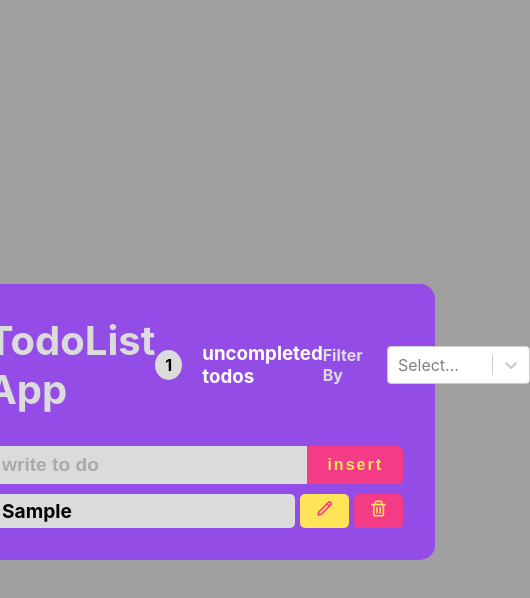
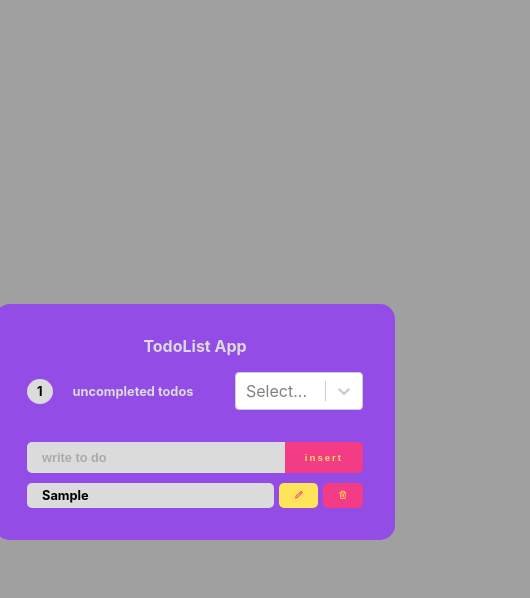
Before and after one commit to armin-bkh/todolistapp-react-js, a React (Create React App) app: page / in a window 390 px wide. Both pictures are taken after typing "Sample" into the empty fields and a click on the button "insert". Shown: the top 598 px of the page, 530 px wide, since content can reach past the window. Built offline with nearby package versions, Linux system fonts and the light colour scheme.

Commit message:
updated css styles for responsive design

```diff
--- a/src/Components/App/App.css
+++ b/src/Components/App/App.css
@@ -6,7 +6,7 @@ body{
 }
 
 .App{
-  width: 50rem;
+  width: 45rem;
   display: flex;
   flex-direction: column;
   align-items: center;
@@ -14,9 +14,9 @@ body{
 
 
 @media only screen and (max-width:1000px){
-  .App { width: 40rem; }
+  .App { width: 30rem; }
 }
 
-@media only screen and (max-width:800px){
-  .App { width: 30rem; }
+@media only screen and (max-width:700px){
+  .App { width: 25rem; }
 }
--- a/src/Components/Filter/Filter.jsx
+++ b/src/Components/Filter/Filter.jsx
@@ -14,7 +14,7 @@ const FilterTodos = ({ filter, setFilter }) => {
     }
 
     return (
-        <SelectBox label="Filter By" setFilter={setFilter} value={filter.value} onChange={changeHandler} options={options}/>
+        <SelectBox setFilter={setFilter} value={filter.value} onChange={changeHandler} options={options}/>
      );
 }
 
--- a/src/Components/NavBar/NavBar.jsx
+++ b/src/Components/NavBar/NavBar.jsx
@@ -6,12 +6,12 @@ const NavBar = ({ unCompleted, onFilter, filter, setFilter }) => {
     <header className={styles.header}>
       <h1 className={styles.AppTitle}>TodoList App</h1>
       {unCompleted ? (
-        <>
         <div className={styles.countContainer}>
+        <div style={{display: 'flex', alignItems: "center"}}>
           <span className={styles.badge}>{unCompleted}</span> <h1 className={styles.title}>uncompleted todos</h1>
         </div>
           <FilterTodos filter={filter} setFilter={setFilter} onFilter={onFilter}/>
-          </>
+          </div>
       ) : (
         <>
           <h1 className={styles.title}>write your today todos!</h1>
--- a/src/Components/NavBar/NavBar.module.scss
+++ b/src/Components/NavBar/NavBar.module.scss
@@ -5,11 +5,14 @@ $trash: #F43B86;
     display: flex;
     align-items: center;
     justify-content: space-between;
+    flex-direction: column;
     margin-bottom: 2rem;
 
     .countContainer {
         display: flex;
         align-items: center;
+        justify-content: space-between;
+        width: 100%;
 
         .badge {
             padding: 5px 10px;
@@ -18,17 +21,34 @@ $trash: #F43B86;
             margin-right: 20px;
             border-radius: 50%;
             font-weight: bold;
+            font-size: .8rem;
         }
 
-        .title {
-            font-weight: bold;
-        }
+
 
 
     }
 
+    .title {
+        font-weight: bold;
+        color: $bg;
+
+        @media only screen and (max-width:1000px){
+            font-size: .8rem;
+        }
+    }
+
     .AppTitle {
         color: $bg;
-        font-size: 2.5rem;
+        margin-bottom: 1rem;
+        font-size: 2rem;
+
+        @media only screen and (max-width:1000px){
+            font-size: 1.5rem;
+        }
+
+        @media only screen and (max-width:800px){
+            font-size: 1rem;
+        }
     }
 }
--- a/src/Components/TodoForm/TodoForm.module.scss
+++ b/src/Components/TodoForm/TodoForm.module.scss
@@ -22,6 +22,10 @@ $btn-bg: #F43B86;
         font-weight: bold;
         border-radius: 5px 0 0 5px;
 
+        @media only screen and (max-width:700px){
+        font-size: .8rem;
+        }
+
         &::placeholder {
             color: rgb(170, 170, 170);
         }
@@ -37,6 +41,10 @@ $btn-bg: #F43B86;
         font-size: 1rem;
         font-weight: bold;
         border-radius: 0 5px 5px 0;
+
+        @media only screen and (max-width:700px){
+            font-size: .6rem;
+        }
     }
 
     .checkBtn {
@@ -48,5 +56,9 @@ $btn-bg: #F43B86;
         border-radius: 0 5px 5px 0;
         font-weight: bold;
         padding: 5px 15px;
+
+        @media only screen and (max-width:700px){
+            font-size: .8rem;
+        }
     }
 }
--- a/src/Components/TodoItem/TodoItem.module.scss
+++ b/src/Components/TodoItem/TodoItem.module.scss
@@ -17,6 +17,10 @@ $item-bg: #dbdbdb;
         font-size: 1.2rem;
         color: #000;
         font-weight: bold;
+
+        @media only screen and (max-width:700px){
+            font-size: .8rem;
+        }
     }
 
     .isCompleted {
@@ -31,6 +35,10 @@ $item-bg: #dbdbdb;
         outline: none;
         border-radius: 5px;
         font-size: 1.2rem;
+
+        @media only screen and (max-width:700px){
+            font-size: .6rem;
+        }
     }
 
     .todoITemPencil {
--- a/src/Components/common/SelectBox/SelectBox.jsx
+++ b/src/Components/common/SelectBox/SelectBox.jsx
@@ -1,12 +1,9 @@
 import Select from 'react-select';
 import styles from './SelectBox.module.scss';
 
-const SelectBox = ({ label , ...rest }) => {
+const SelectBox = ({ ...rest }) => {
     return (
         <div className={styles.selectContainer}>
-            <label>
-                {label}
-            </label>
             <Select
                 className={styles.selectBox}
                 {...rest}
--- a/src/Components/common/SelectBox/SelectBox.module.scss
+++ b/src/Components/common/SelectBox/SelectBox.module.scss
@@ -6,14 +6,12 @@ $pencil: #FFE459;
     align-items: center;
     justify-content: center;
 
-    label{
-        margin-right: 7px;
-        font-weight: bold;
-        color: $trash;
-    }
-
     .selectBox{
         width: 10rem;
         color: #000;
+
+        @media only screen and (max-width:1000px){
+            width: 8rem;
+        }
     }
 }
```
